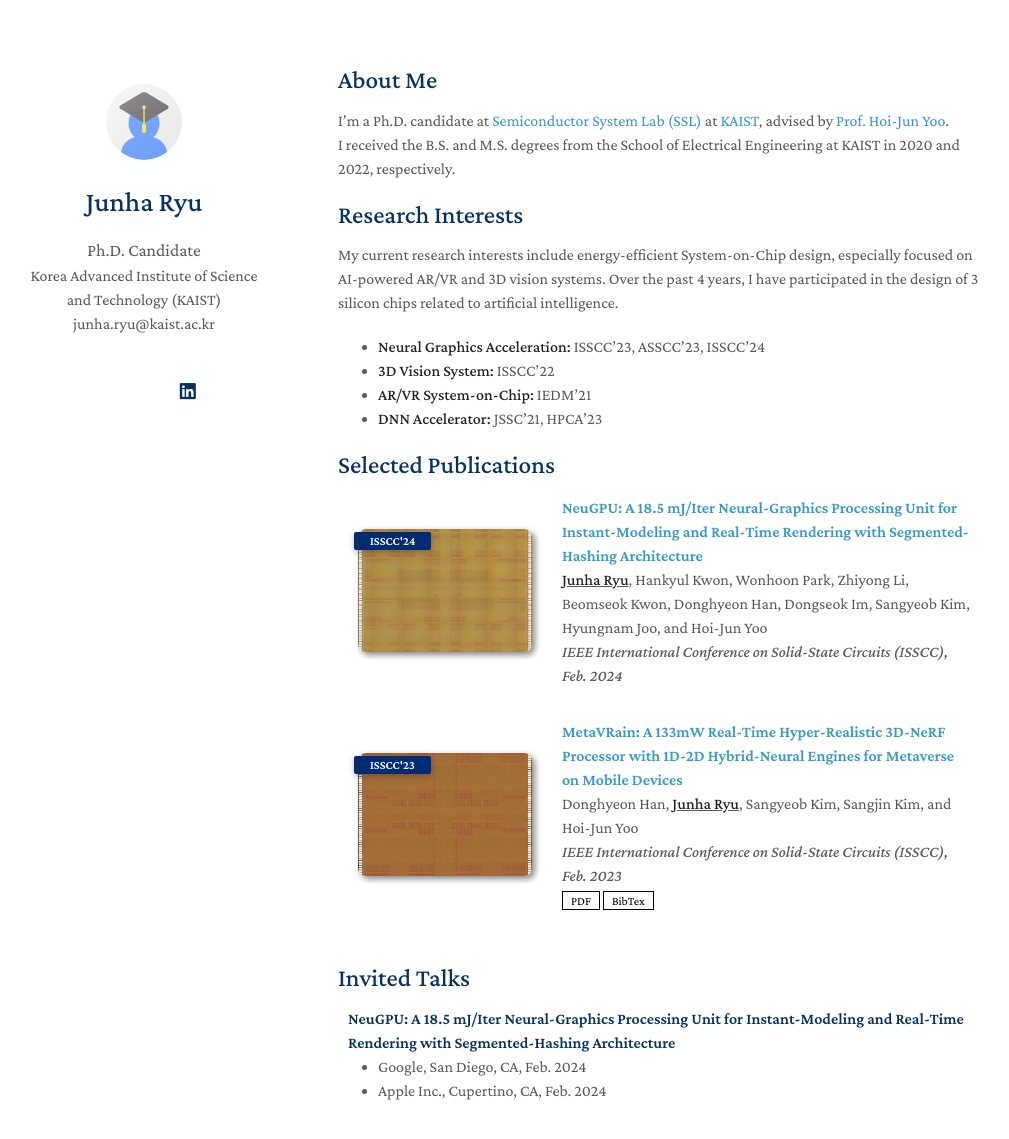
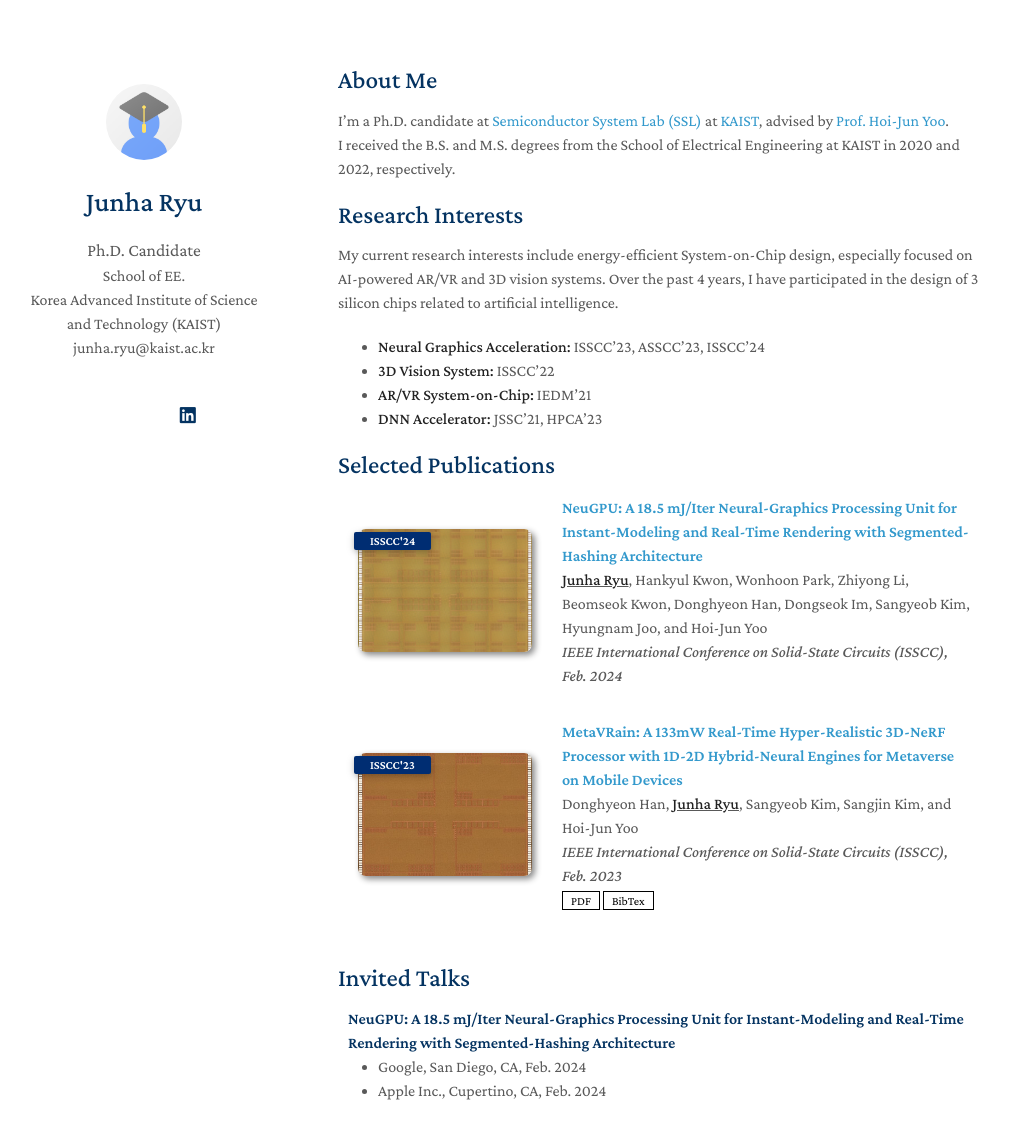
Before and after one commit to junharyu/junharyu.github.io, a Jekyll site: the page built from index.md, in a window 1280 px wide and 1182 px high. Shown: the top 1139 px of the window, without its empty margins (132-1141 px from the left). Built offline with Jekyll 4.4.1, drawn with Linux system fonts in a browser that asks for light colours; nearby versions of some CDN libraries; a style sheet for code colours, icons or effects is not loaded; our own code applies the rules of GitHub Pages for plain Markdown files.

Commit message:
Update _config.yml

```diff
--- a/_config.yml
+++ b/_config.yml
@@ -1,6 +1,7 @@
 # Basic Information
 title: Junha Ryu
 position: Ph.D. Candidate
+department: School of EE.
 affiliation: Korea Advanced Institute of Science and Technology (KAIST)
 email: junha.ryu@kaist.ac.kr
 
```
